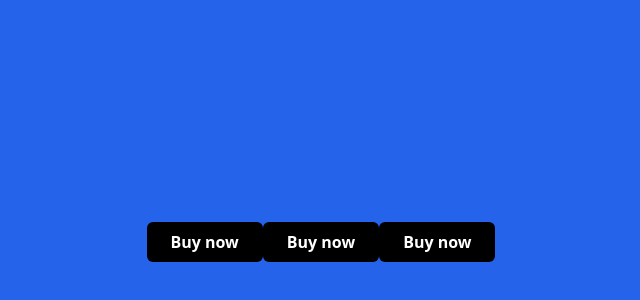
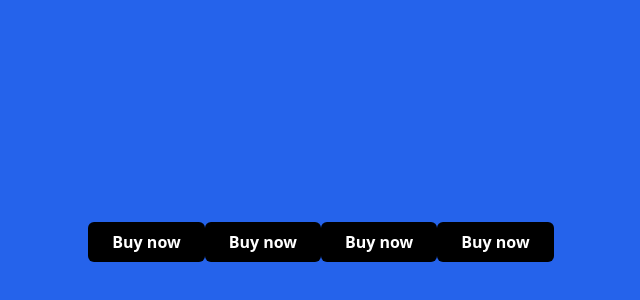
Before and after one commit to RianiDestianti/React-LearnJavaScript, a React (Vite) app: page / in a window 1280 px wide. Shown: the part 158-458 px from the top of the page, without its empty margins (319-959 px from the left). Built offline with nearby package versions, Linux system fonts and the light colour scheme.

Commit message:
feat: create Button component (function)

```diff
--- a/src/App.jsx
+++ b/src/App.jsx
@@ -13,6 +13,16 @@ class Button extends React.Component {
   }
 }
 
+function ButtonBlack(){
+  return(
+    <button
+        className="h-10 px-6 font-semibold rounded-md bg-black text-white"
+        type="submit"
+      >
+        Buy now
+      </button>
+  )
+}
 
 function App() {
   return (
@@ -21,6 +31,7 @@ function App() {
         <Button />
         <Button />
         <Button />
+        <ButtonBlack></ButtonBlack>
       </div>
     </div>
   );
```
